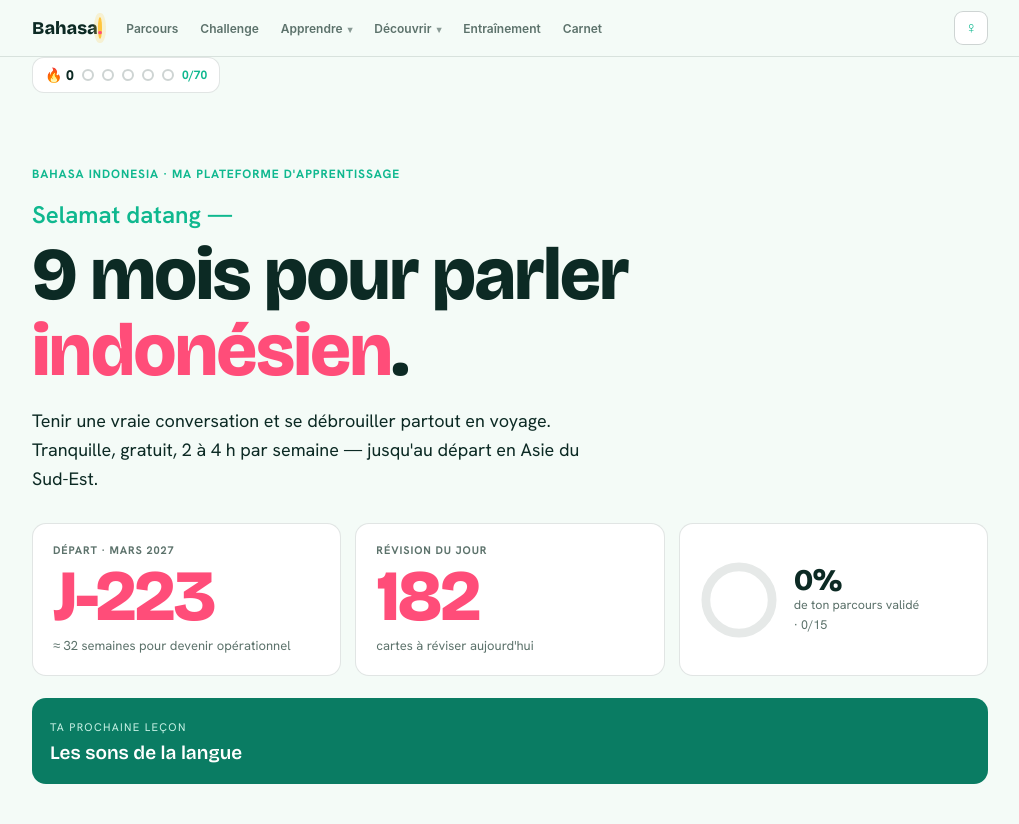
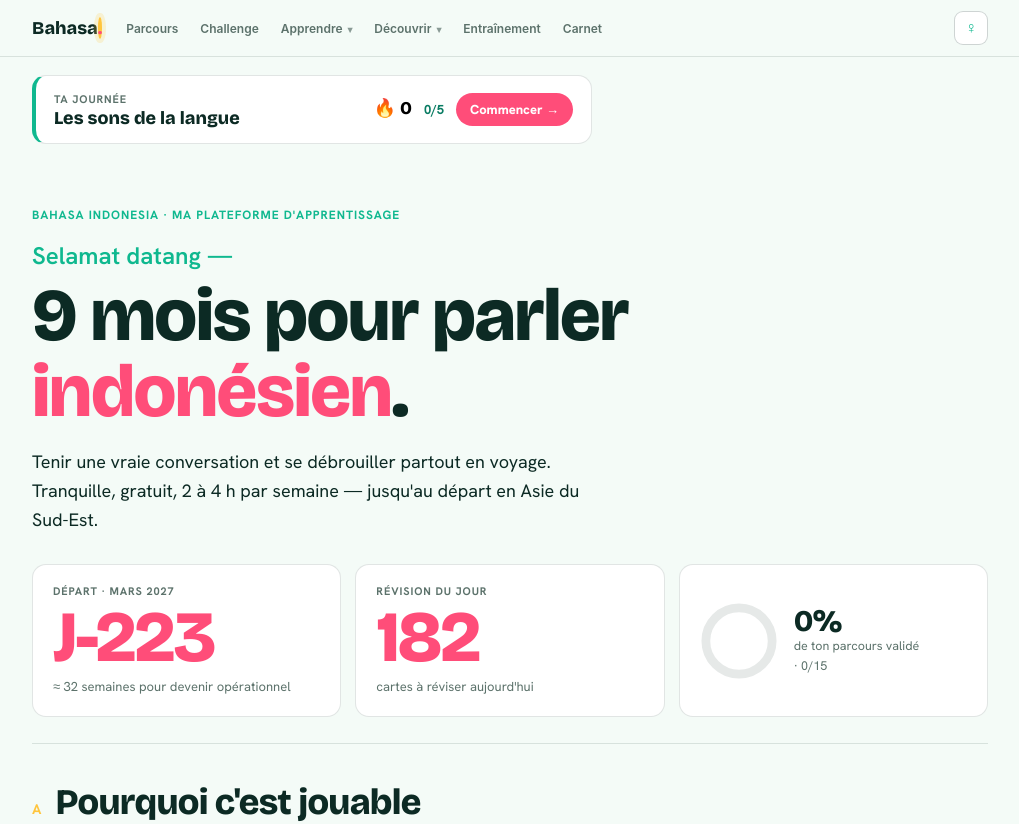
Before and after one commit to Stefanito14/learnBahasa, a website: page index.html in a window 1280 px wide. Shown: the top 824 px of the page, without its empty margins (130-1149 px from the left). Drawn offline with nearby package versions, Linux system fonts and the light colour scheme.

Commit message:
feat: carte 'Ta journee' sur l'accueil (remplace ronds + encart prochaine lecon)
Remplace le bouton a ronds .ch-mini et l'encart #next-lesson-home
dupliques par une carte CTA unique (.ch-day-card) affichant le titre
de la prochaine lecon, la streak, le compte du jour et un CTA
Commencer/Continuer/Voir.

```diff
--- a/index.html
+++ b/index.html
@@ -304,11 +304,15 @@
   .ch-toast{position:fixed;left:50%;bottom:24px;transform:translateX(-50%) translateY(20px);background:var(--ink);color:#fff;padding:12px 18px;border-radius:12px;font-size:14px;border:1px solid rgba(255,255,255,.14);box-shadow:var(--shadow);opacity:0;transition:.3s;z-index:60}
   .ch-toast.show{opacity:1;transform:translateX(-50%) translateY(0)}
   /* mini-encart accueil */
-  .ch-mini{display:inline-flex;align-items:center;gap:8px;background:#fff;border:1px solid var(--line);border-radius:12px;padding:8px 12px;cursor:pointer;font-family:inherit;margin-bottom:10px}
-  .ch-mini-streak{font-weight:800;color:var(--ink);font-size:14px}
-  .ch-mini-dot{width:12px;height:12px;border-radius:50%;border:2px solid var(--line-strong)}
-  .ch-mini-dot.on{border-color:var(--ocean);background:var(--ocean)}
-  .ch-mini-xp{font-size:12px;font-weight:700;color:var(--ocean)}
+  .ch-day-card{display:flex;align-items:center;gap:16px;width:100%;max-width:560px;text-align:left;background:var(--card);border:1px solid var(--line);border-left:4px solid var(--ocean);border-radius:var(--r);padding:14px 18px;cursor:pointer;font-family:inherit;margin:18px 0 0;transition:transform .15s ease,border-color .15s ease}
+  .ch-day-card:hover{transform:translateY(-2px);border-color:var(--line-strong);border-left-color:var(--ocean)}
+  .ch-day-card .dc-label{font-size:11px;font-weight:700;letter-spacing:.08em;text-transform:uppercase;color:var(--muted)}
+  .ch-day-card .dc-title{font-family:"Bricolage Grotesque",system-ui,sans-serif;font-weight:800;font-size:18px;color:var(--ink)}
+  .ch-day-card .dc-meta{margin-left:auto;display:flex;gap:12px;align-items:baseline;flex:0 0 auto}
+  .ch-day-card .dc-streak{font-family:"Bricolage Grotesque",system-ui,sans-serif;font-weight:800;font-size:18px}
+  .ch-day-card .dc-count{font-weight:700;font-size:13px;color:var(--jade)}
+  .ch-day-card .dc-cta{font-weight:800;font-size:13px;color:#fff;background:var(--merah);padding:8px 14px;border-radius:var(--r-pill)}
+  @media (prefers-reduced-motion: reduce){ .ch-day-card:hover{transform:none} }
   /* --- Signature botanique + motion --- */
   @keyframes bloom{0%{transform:scale(.4) rotate(-12deg);opacity:0}60%{transform:scale(1.12) rotate(4deg);opacity:1}100%{transform:scale(1) rotate(0);opacity:1}}
   .bloom-in{animation:bloom .6s cubic-bezier(.2,.8,.3,1.2) both}
@@ -370,7 +374,7 @@
 
 <!-- ACCUEIL -->
 <section class="panel on" id="tab-home">
-  <button id="ch-mini" class="ch-mini" aria-label="Ouvrir le Challenge 75"></button>
+  <button id="ch-mini" class="ch-day-card" aria-label="Ouvrir le Challenge 75"></button>
   <header class="hero">
     <div class="eyebrow">Bahasa Indonesia · Ma plateforme d'apprentissage</div>
     <div class="salam">Selamat datang —</div>
@@ -384,7 +388,6 @@
         <div><div class="ring-num"><span id="pct">0</span>%</div><div class="ring-lbl">de ton parcours validé · <span id="done-count">0</span>/<span id="total-count">0</span></div></div>
       </div></div>
     </div>
-    <div class="next-lesson" id="next-lesson-home" style="margin-top:22px"><span><span class="nl-label">Ta prochaine leçon</span><br><span class="next-lesson-title">…</span></span></div>
   </header>
 
   <section class="block">
@@ -1279,13 +1282,17 @@ function refreshChallengeMini(){
   var mount = document.getElementById("ch-mini");
   if(!mount || !CH) return;
   var today = todayISO();
-  var rings = CH.ringsForToday(challenge, today);
-  var dots = CH.PILLARS.map(function(p){
-    return '<span class="ch-mini-dot'+(rings[p]?' on':'')+'" title="'+CH_LABELS[p]+'"></span>';
-  }).join('');
-  mount.innerHTML = '<span class="ch-mini-streak">🔥 '+CH.streak(challenge, today)+'</span>'
-    + dots
-    + '<span class="ch-mini-xp">'+CH.xpForDay(CH.dayPillars(challenge, today))+'/70</span>';
+  var day = CH.dayPillars(challenge, today);
+  var doneCount = CH.dayCount(day);
+  var full = CH.dayComplete(day);
+  var lessonId = window.ParcoursCore.nextLessonId(LESSON_IDS, lessonsState);
+  var lesson = (typeof lessonById === "function") ? lessonById(lessonId) : null;
+  var title = full ? "✅ Journée faite — à demain !" : (lesson ? lesson.title : "Consolidation");
+  var cta = full ? "Voir" : (doneCount > 0 ? "Continuer →" : "Commencer →");
+  mount.innerHTML = '<span><span class="dc-label">Ta journée</span><br><span class="dc-title">'+title+'</span></span>'
+    + '<span class="dc-meta"><span class="dc-streak">🔥 '+CH.streak(challenge, today)+'</span>'
+    + '<span class="dc-count">'+doneCount+'/5</span>'
+    + '<span class="dc-cta">'+cta+'</span></span>';
   if(!mount.dataset.bound){
     mount.addEventListener("click", function(){ activateTab("challenge"); });
     mount.dataset.bound = "1";
```
